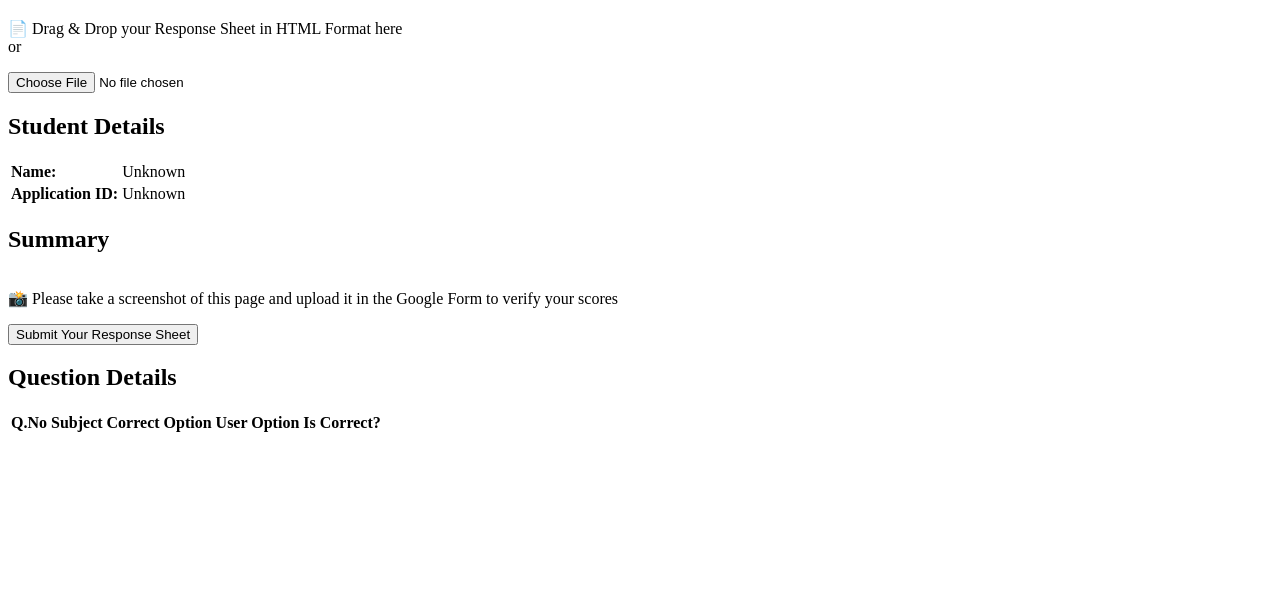
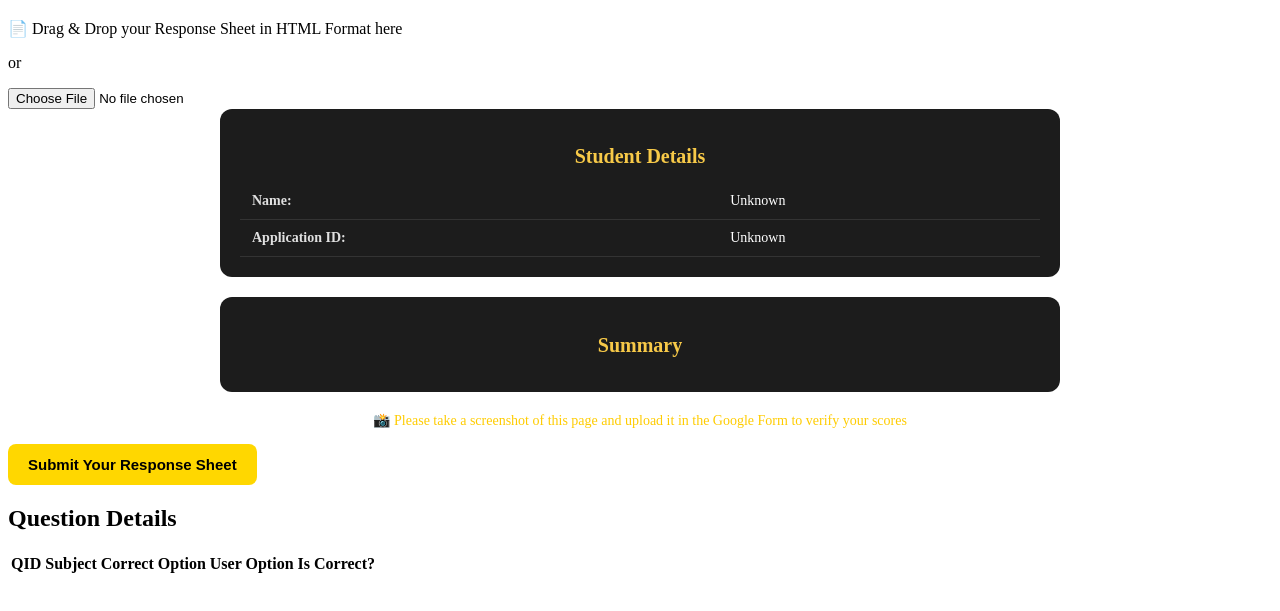
Before and after one commit to shreekanthmerugu/mba-cet-2025-score-calculator, a plain HTML site: page index.html in a window 1280 px wide. Shown: the part 61-672 px from the top of the page. Drawn offline with Linux system fonts and the light colour scheme.

Commit message:
Update index.html

```diff
--- a/index.html
+++ b/index.html
@@ -2,59 +2,57 @@
 <html lang="en">
 <head>
   <meta charset="UTF-8">
-  <meta name="viewport" content="width=device-width, initial-scale=1.0">
   <title>MBA CET 2025 Score Calculator</title>
   <link rel="stylesheet" href="style.css">
 </head>
 <body>
-  <div class="container">
+
   <h1>MBA CET 2025 Score Calculator</h1>
 
-    <div class="upload-area" id="upload-area">
-      <p>📄 Drag & Drop your Response Sheet in HTML Format here<br>or</p>
-      <input type="file" id="fileInput" accept=".html">
+  <div id="drop-area">
+    <p>📄 Drag & Drop your Response Sheet in HTML Format here</p>
+    <p>or</p>
+    <input type="file" id="fileInput" />
   </div>
 
-    <div id="student-info" class="card hidden">
+  <div class="student-info hidden" id="student-info">
     <h2>Student Details</h2>
     <table>
-        <tr><td><strong>Name:</strong></td><td id="studentName">Unknown</td></tr>
-        <tr><td><strong>Application ID:</strong></td><td id="applicationId">Unknown</td></tr>
+      <tr><td>Name:</td><td id="studentName">Unknown</td></tr>
+      <tr><td>Application ID:</td><td id="applicationId">Unknown</td></tr>
     </table>
   </div>
 
-    <div id="score-summary" class="card hidden">
+  <div class="summary-section hidden" id="score-summary">
     <h2>Summary</h2>
-      <table id="summary-table">
-        <!-- Filled dynamically -->
-      </table>
-      <p class="screenshot-text">
-        📸 Please take a screenshot of this page and upload it in the Google Form to verify your scores
-      </p>
-      <a id="formLink" href="https://your-google-form-link" target="_blank">
-        <button class="submit-btn">Submit Your Response Sheet</button>
-      </a>
+    <table id="summary-table"></table>
   </div>
 
-    <div id="questions-table" class="card hidden">
+  <div id="screenshotMessage">
+    📸 Please take a screenshot of this page and upload it in the Google Form to verify your scores
+  </div>
+
+  <button id="submitButton" onclick="window.open('https://your-google-form-link', '_blank')">
+    Submit Your Response Sheet
+  </button>
+
+  <div class="questions hidden" id="questions-table">
     <h2>Question Details</h2>
     <table>
       <thead>
         <tr>
-            <th>Q.No</th>
+          <th>QID</th>
           <th>Subject</th>
           <th>Correct Option</th>
           <th>User Option</th>
           <th>Is Correct?</th>
         </tr>
       </thead>
-        <tbody id="questionRows">
-          <!-- Filled dynamically -->
-        </tbody>
+      <tbody id="questionRows"></tbody>
     </table>
-    </div>
   </div>
 
   <script src="script.js"></script>
+
 </body>
 </html>
```
Lines whose indentation alone changed are shown as unchanged.
